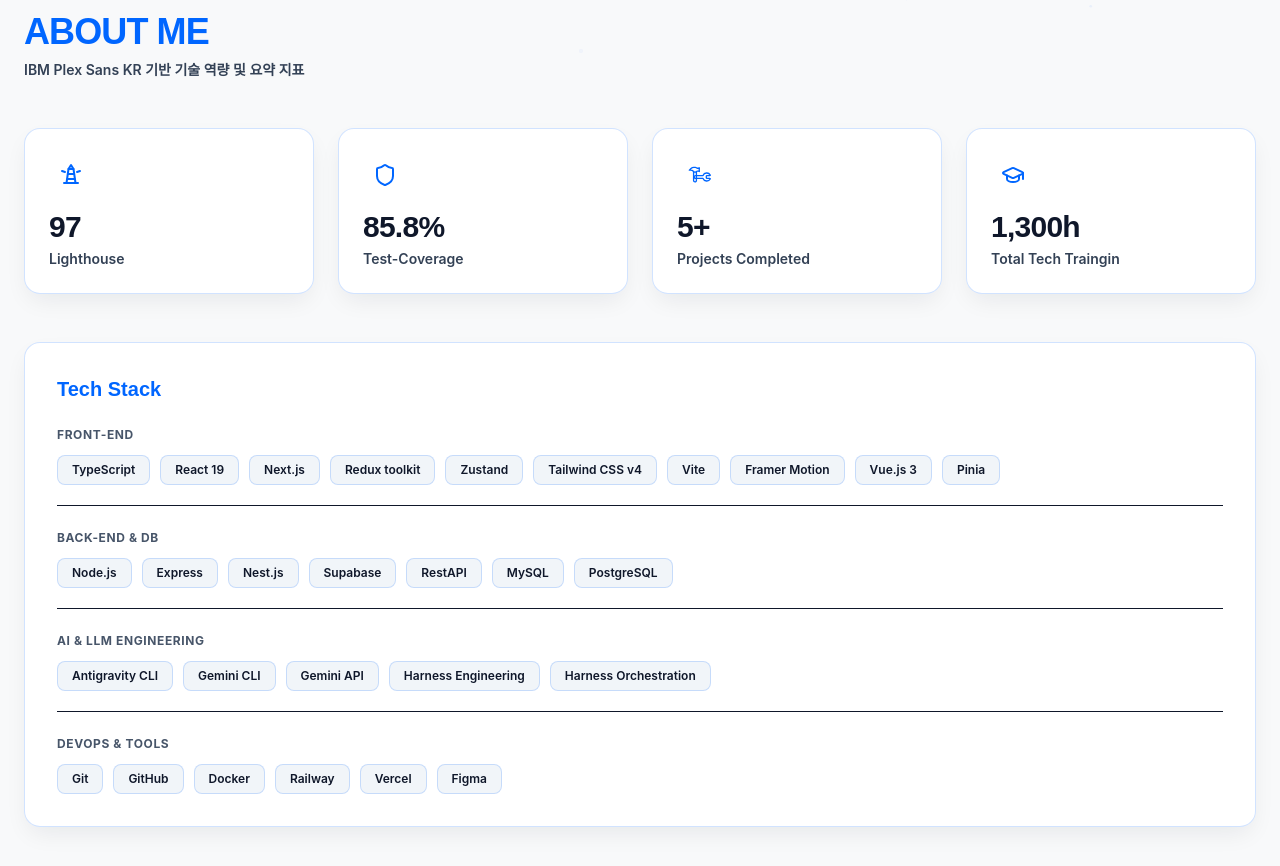
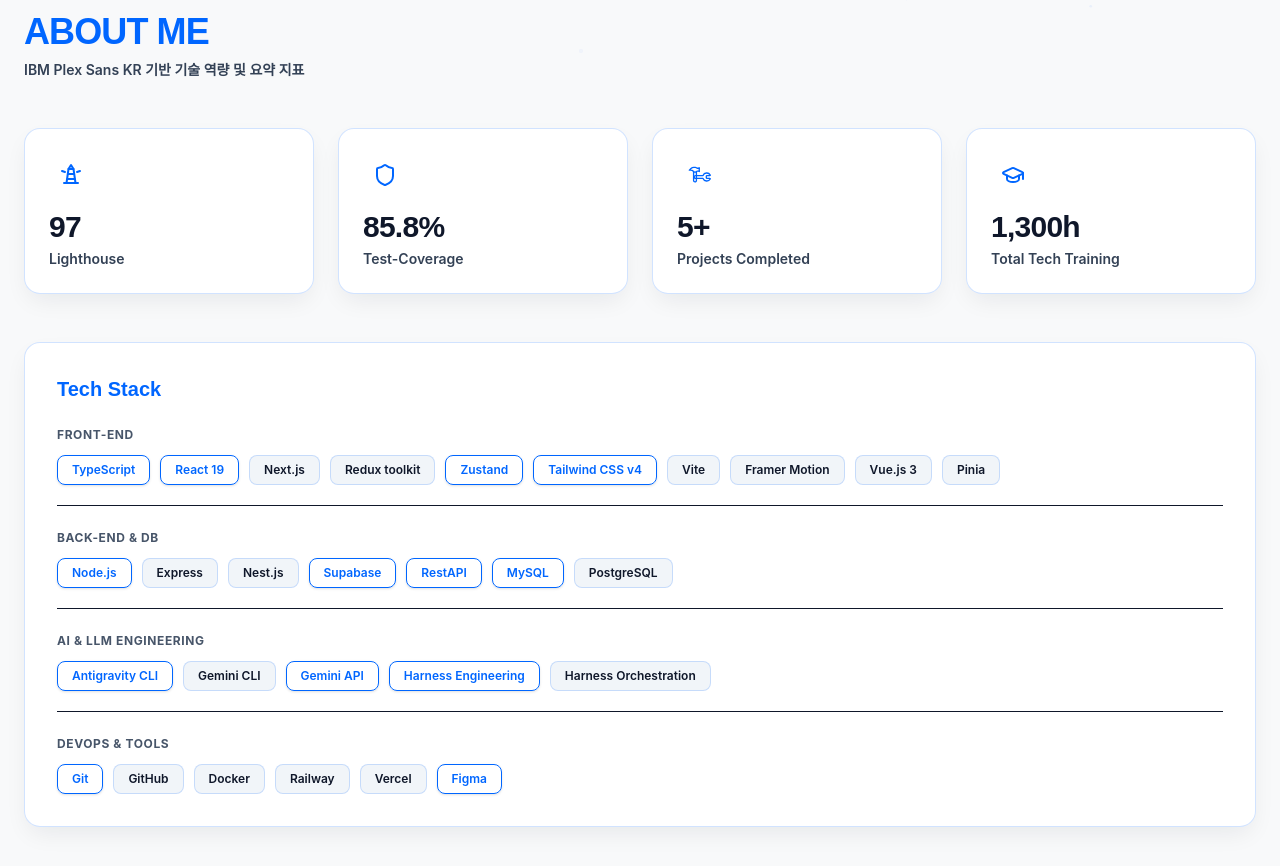
Before and after one commit to park-intae/portfolio, a React app: page / in a window 1280 px wide. Shown: the part 740-1606 px from the top of the page. Built offline with nearby package versions, Linux system fonts and the light colour scheme; the HTML template or start-up script is replaced by a standard one.

Commit message:
feat: 핵심 역량 상세 설명 팝오버 추가 및 기술 스택 하이라이팅 문법 도입

```diff
--- a/src/components/sections/AboutSection.tsx
+++ b/src/components/sections/AboutSection.tsx
@@ -68,7 +68,7 @@
             viewport={{ once: true, amount: 0.2 }}
             transition={{ duration: 0.5, delay: idx * 0.1 }}
             whileHover={{ y: -6, transition: { duration: 0.2 } }}
-            className="glass-panel p-6 rounded-2xl border border-card hover:border-point/40 transition-colors group shadow-card"
+            className="relative glass-panel p-6 rounded-2xl border border-card hover:border-point/40 transition-colors group shadow-card"
           >
             <div className="mb-3 p-2.5 rounded-xl bg-point/10 w-fit group-hover:scale-110 transition-transform">
               {item.iconName && ICON_MAP[item.iconName] ? ICON_MAP[item.iconName] : <Zap className="w-6 h-6 text-point" />}
@@ -79,6 +79,14 @@
             <div className="text-xs sm:text-sm font-semibold text-muted">
               {item.label}
             </div>
+
+            {/* Hover Popover Description */}
+            {item.description && (
+              <div className="absolute -top-14 sm:-top-16 left-1/2 -translate-x-1/2 w-48 sm:w-56 p-3 rounded-xl bg-slate-900 dark:bg-slate-800 text-white text-[11px] sm:text-xs font-medium text-center opacity-0 group-hover:opacity-100 transition-opacity pointer-events-none shadow-xl z-20">
+                {item.description}
+                <div className="absolute -bottom-1.5 left-1/2 -translate-x-1/2 w-3 h-3 bg-slate-900 dark:bg-slate-800 rotate-45" />
+              </div>
+            )}
           </motion.div>
         ))}
       </div>
@@ -102,16 +110,25 @@
                 {cat.categoryName}
               </span>
               <div className="flex flex-wrap gap-2.5">
-                {cat.skills.map((skill, sIdx) => (
+                {cat.skills.map((skill, sIdx) => {
+                  const isHighlight = skill.startsWith('*');
+                  const skillName = isHighlight ? skill.trim().substring(1).trim() : skill;
+
+                  return (
                     <motion.span
                       key={sIdx}
                       whileHover={{ y: -3, scale: 1.05 }}
                       transition={{ duration: 0.2 }}
-                    className="px-3.5 py-1.5 rounded-lg text-xs font-semibold bg-secondary text-main border border-card hover:border-point hover:text-point transition-colors cursor-default"
+                      className={`px-3.5 py-1.5 rounded-lg text-xs font-semibold border transition-colors cursor-default ${
+                        isHighlight
+                          ? 'bg-point/15 text-point border-point/50 shadow-sm'
+                          : 'bg-secondary text-main border-card hover:border-point hover:text-point'
+                      }`}
                     >
-                    {skill}
+                      {skillName}
                     </motion.span>
-                ))}
+                  );
+                })}
               </div>
             </div>
           ))}
--- a/src/content/json/about.json
+++ b/src/content/json/about.json
@@ -4,43 +4,47 @@
       "id": "metric-1",
       "value": "97",
       "label": "Lighthouse",
-      "iconName": "Lighthouse"
+      "iconName": "Lighthouse",
+      "description": "렌더링 전략과 데이터 흐름 설계로 구조적 병목을 제거해 성능을 최적화했습니다."
     },
     {
       "id": "metric-2",
       "value": "85.8%",
       "label": "Test-Coverage",
-      "iconName": "Shield"
+      "iconName": "Shield",
+      "description": "비동기 상태 관리 및 에러 핸들링 구조 설계로 안정적이고 예측 가능한 사용자 경험을 제공합니다."
     },
     {
       "id": "metric-3",
       "value": "5+",
       "label": "Projects Completed",
-      "iconName": "HammerWrench"
+      "iconName": "HammerWrench",
+      "description": "여러 개인•팀 프로젝트를 다수 완주하며 팀장 역할과 기술적 의사결정 경험을 쌓았습니다."
     },
     {
       "id": "metric-4",
       "value": "1,300h",
-      "label": "Total Tech Traingin",
-      "iconName": "GraduationCap"
+      "label": "Total Tech Training",
+      "iconName": "GraduationCap",
+      "description": "풀스택 웹 개발 및 퍼블리싱 과정을 수료하며 실무 프로젝트를 수행하고 기본기를 다졌습니다."
     }
   ],
   "techStackCategories": [
     {
       "categoryName": "Front-End",
-      "skills": ["TypeScript", "React 19", "Next.js", "Redux toolkit", "Zustand", "Tailwind CSS v4", "Vite", "Framer Motion", "Vue.js 3", "Pinia"]
+      "skills": ["*TypeScript", "*React 19", "Next.js", "Redux toolkit", "*Zustand", "*Tailwind CSS v4", "Vite", "Framer Motion", "Vue.js 3", "Pinia"]
     },
     {
       "categoryName": "Back-End & DB",
-      "skills": ["Node.js", "Express", "Nest.js", "Supabase", "RestAPI", "MySQL", "PostgreSQL"]
+      "skills": ["*Node.js", "Express", "Nest.js", "*Supabase", "*RestAPI", "*MySQL", "PostgreSQL"]
     },
     {
       "categoryName": "AI & LLM Engineering",
-      "skills": ["Antigravity CLI", "Gemini CLI", "Gemini API", "Harness Engineering", "Harness Orchestration"]
+      "skills": ["*Antigravity CLI", "Gemini CLI", "*Gemini API", "*Harness Engineering", "Harness Orchestration"]
     },
     {
       "categoryName": "DevOps & Tools",
-      "skills": ["Git", "GitHub", "Docker", "Railway", "Vercel", "Figma"]
+      "skills": ["*Git", "GitHub", "Docker", "Railway", "Vercel", "*Figma"]
     }
   ]
 }
--- a/src/types/portfolio.ts
+++ b/src/types/portfolio.ts
@@ -15,6 +15,7 @@
   value: string;
   label: string;
   iconName?: string;
+  description?: string;
 }
 
 export interface TechStackCategory {
```
Lines whose indentation alone changed are shown as unchanged.
